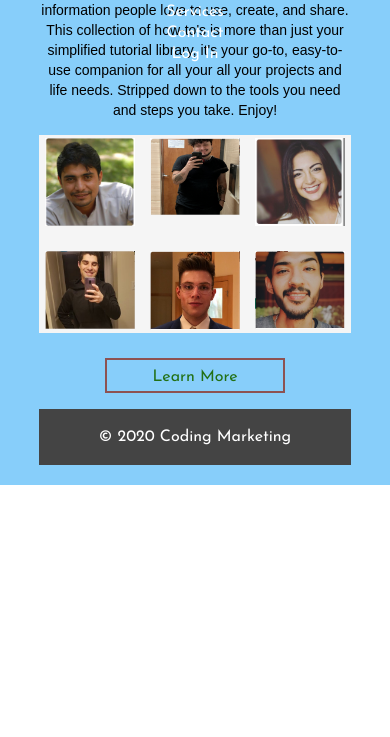
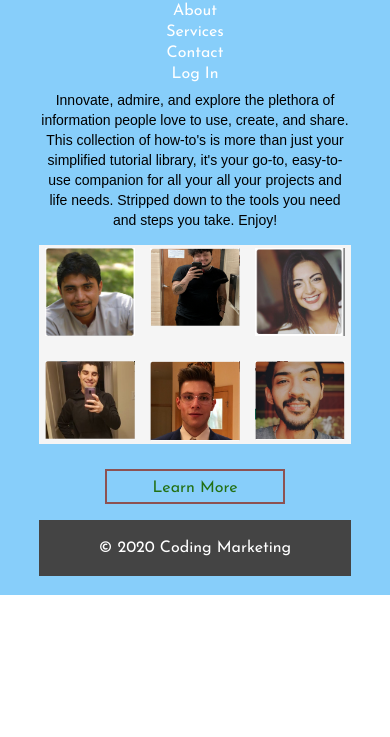
Before and after one commit to BW-Jess-How-To-1/marketing-page, a plain HTML site: page About.html in a window 390 px wide. Shown: the part 107-844 px from the top of the page. Drawn offline with Linux system fonts and the light colour scheme.

Commit message:
Made final changes to about.html file

```diff
--- a/styles.css
+++ b/styles.css
@@ -254,11 +254,18 @@ p{
 	.navbar_items ul{
 		flex-direction: column;
 		text-align: center;
+		padding: 20px;
 	}
 
 
 	.navbar_items ul li{
 		margin-bottom:5px;
+	}
+	.about p{
+		padding-top: 90px;
+	}
+	.about{
+		padding-top: 40px;
 	}
 
 	.banner_content{
@@ -285,7 +292,7 @@ p{
 		font-size: 24px;
 	}
 	.diff_services .diff_services_item h3{
-		font-size: 10px;
+		font-size: 16px;
 }
 
 
```
